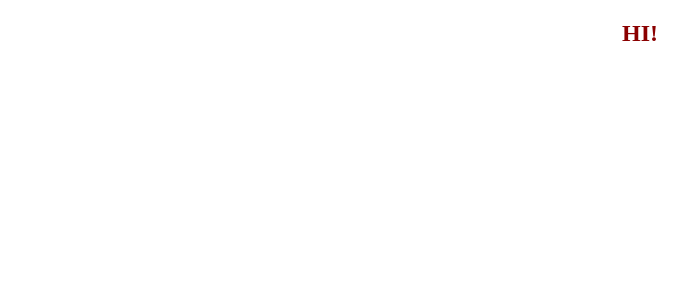
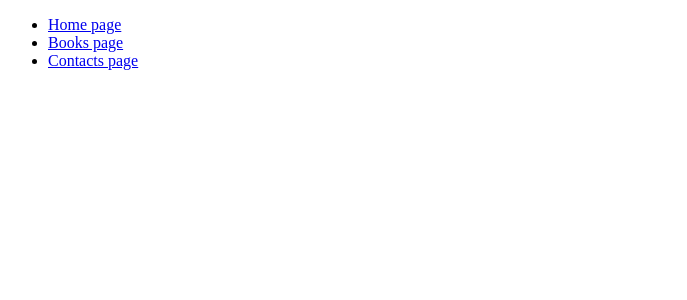
Before and after one commit to KomaNatoR/react_practic, a React (Create React App) app: page / in a window 1280 px wide. Shown: the top 300 px of the page, without its empty margins (0-687 px from the left). Built offline with nearby package versions, Linux system fonts and the light colour scheme.

Commit message:
created components!

```diff
--- a/src/App.css
+++ b/src/App.css
@@ -1,5 +1,5 @@
-.header_title {
+/* .header_title {
   text-align: center;
   font-size: 24px;
   color: darkred;
-}
+} */
--- a/src/App.js
+++ b/src/App.js
@@ -1,10 +1,11 @@
 import './App.css';
+import MainMenu from './components/MainMenu';
 
 function App() {
   return (
-    <h2 className="header_title">
-      HI!
-    </h2>
+    <>
+      <MainMenu />
+    </>
   );
 }
 
--- /dev/null
+++ b/src/components/MainMenu.jsx
@@ -0,0 +1,22 @@
+import mainMenuItemsData from "../data/mainMenuItems.json";
+
+
+
+const MenuItem = ({ otherData }) => (
+    <li>
+        <a href={otherData.link}>{otherData.text}</a>
+    </li>
+);
+
+const MainMenu = () => {
+    const friendList = mainMenuItemsData.map(it => <MenuItem key={it.id} otherData={it} />);
+
+    return (
+        <ul>
+            {friendList}
+        </ul>
+    );
+};
+
+
+export default MainMenu;
--- /dev/null
+++ b/src/data/mainMenuItems.json
@@ -0,0 +1,17 @@
+[
+    {
+        "id": "1",
+        "text": "Home page",
+        "link": "#"
+    },
+    {
+        "id": "2",
+        "text": "Books page",
+        "link": "#"
+    },
+    {
+        "id": "3",
+        "text": "Contacts page",
+        "link": "#"
+    }
+]
```
Also changed, not shown: src/setupTests.js (deleted, +0 -5 lines), 1 other file (tests, documents, lock files or other folders).
